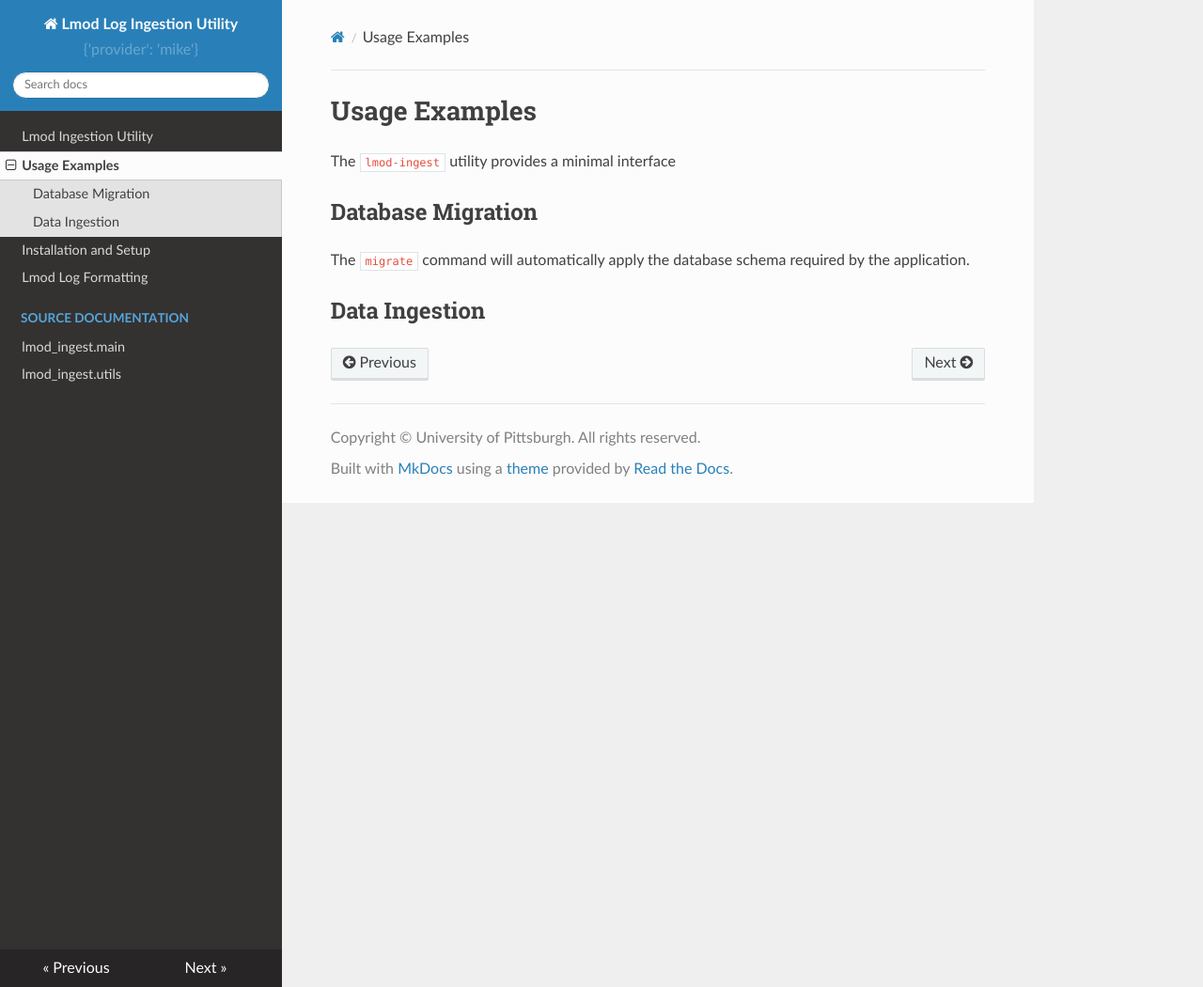
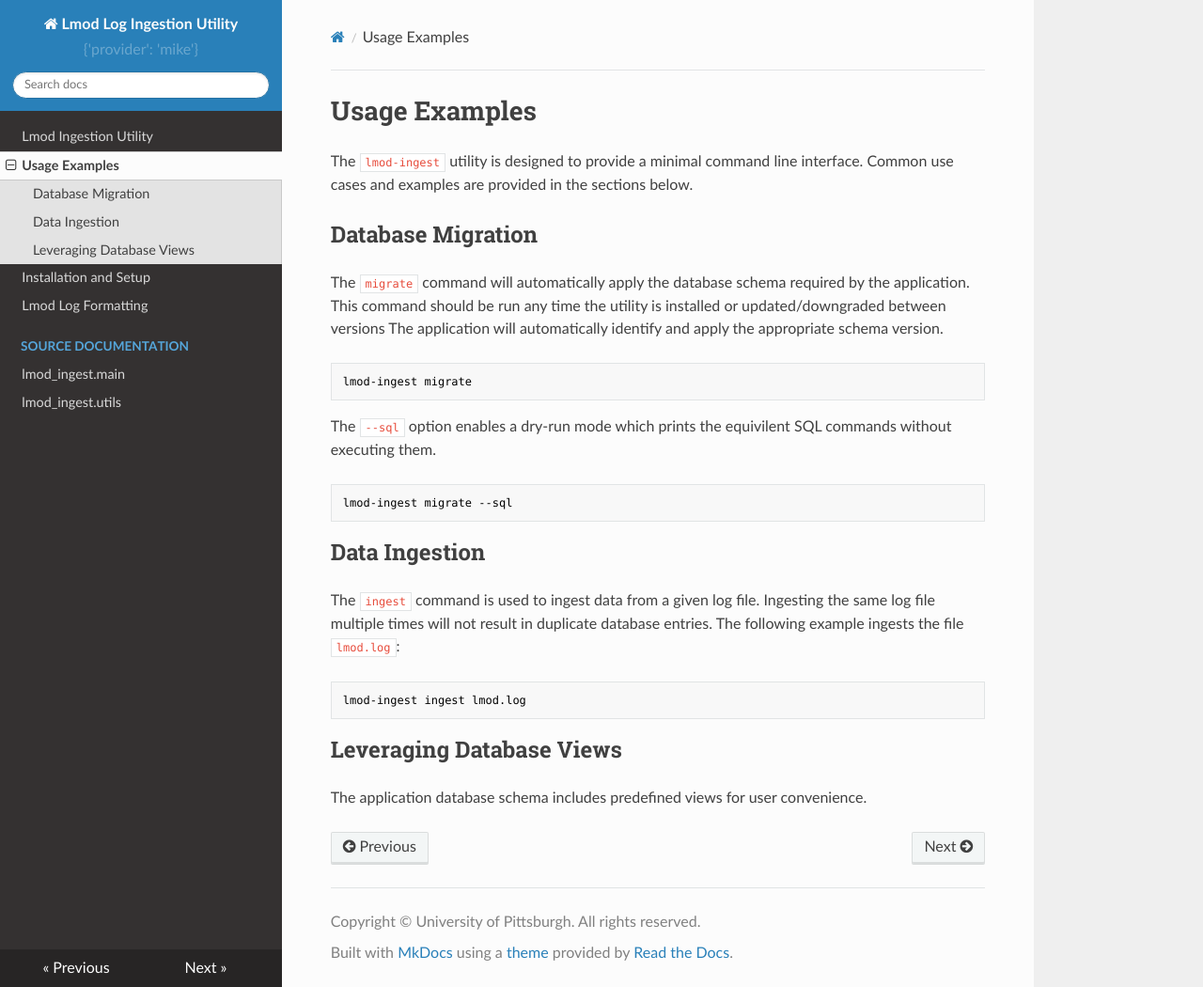
Before and after one commit to pitt-crc/lmod_tracking, an MkDocs documentation site: the page built from docs/usage.md, in a window 1280 px wide and 1050 px high. Shown: the whole window at 94% size. Built offline with MkDocs 1.6.1, drawn with Linux system fonts in a browser that asks for light colours; nearby versions of some CDN libraries.

Commit message:
Adds content to usage page

````diff
--- a/docs/usage.md
+++ b/docs/usage.md
@@ -1,9 +1,34 @@
 # Usage Examples
 
-The `lmod-ingest` utility provides a minimal interface
+The `lmod-ingest` utility is designed to provide a minimal command line interface.
+Common use cases and examples are provided in the sections below.
 
 ## Database Migration
 
 The `migrate` command will automatically apply the database schema required by the application.
+This command should be run any time the utility is installed or updated/downgraded between versions
+The application will automatically identify and apply the appropriate schema version.
+
+```bash
+lmod-ingest migrate
+```
+
+The `--sql` option enables a dry-run mode which prints the equivilent SQL commands without executing them.
+
+```bash
+lmod-ingest migrate --sql
+```
 
 ## Data Ingestion
+
+The `ingest` command is used to ingest data from a given log file.
+Ingesting the same log file multiple times will not result in duplicate database entries.
+The following example ingests the file `lmod.log`:
+
+```bash
+lmod-ingest ingest lmod.log
+```
+
+## Leveraging Database Views
+
+The application database schema includes predefined views for user convenience.
````
